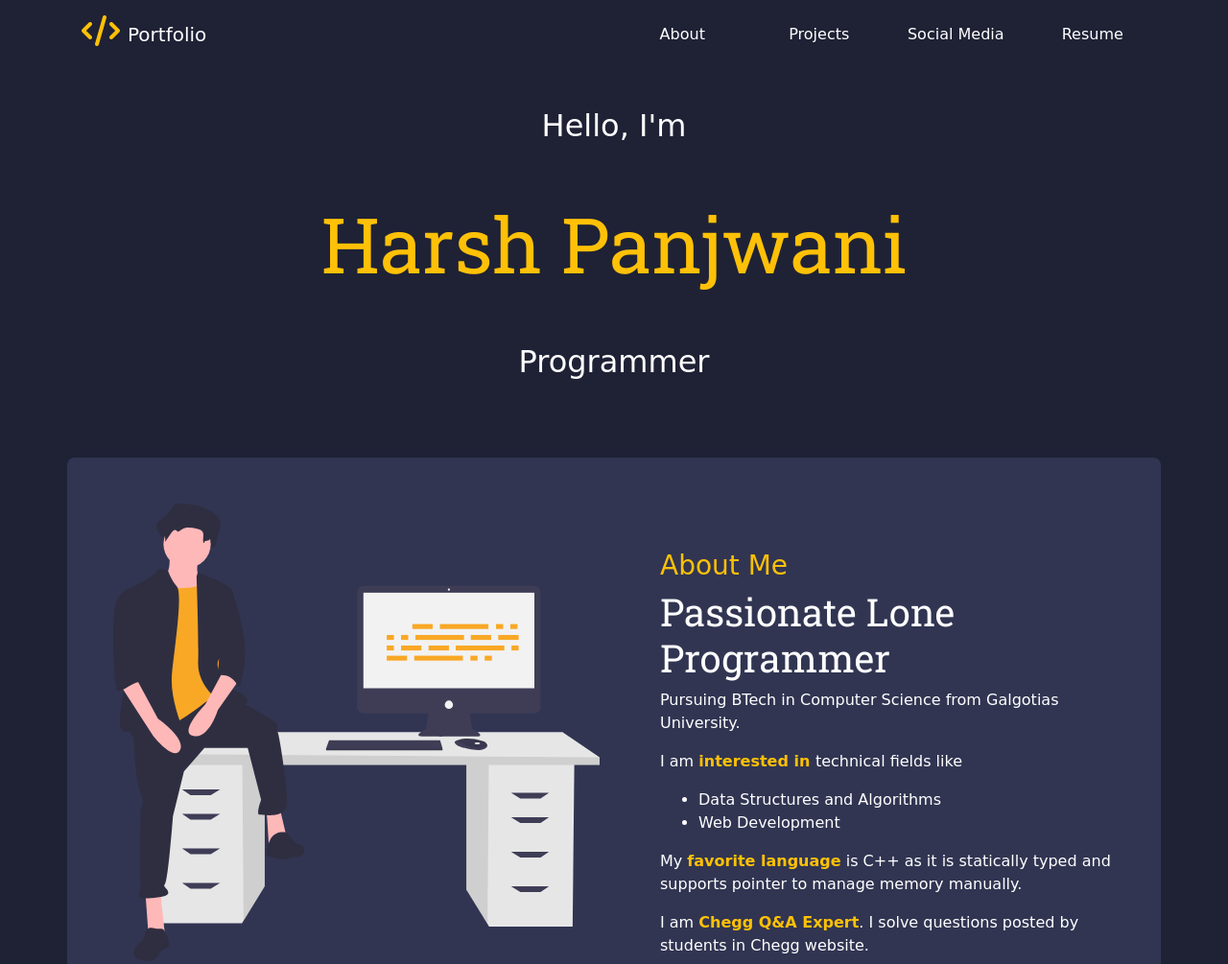
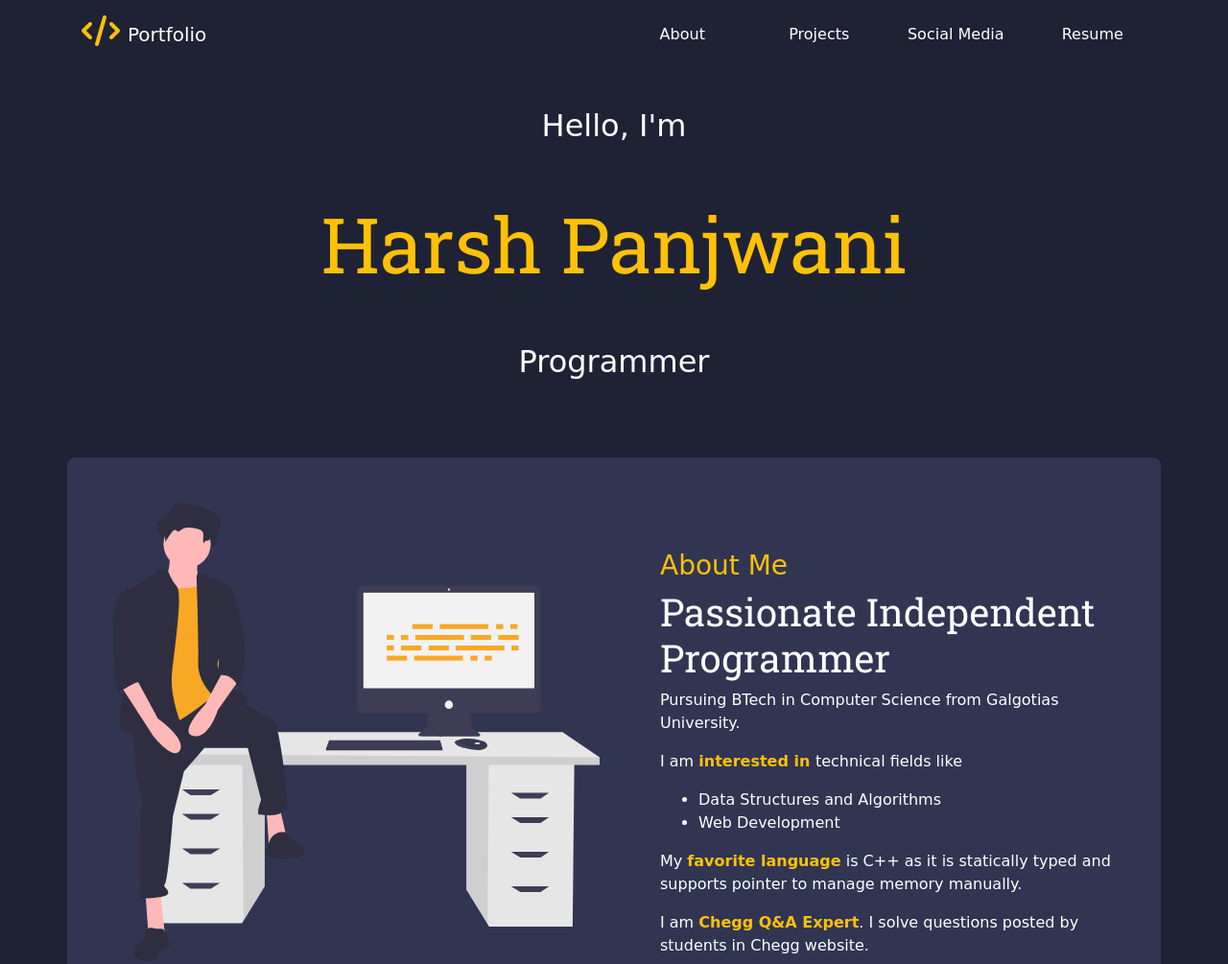
Before and after one commit to harsh116/Portfolio-Website.github.io, a plain HTML site: page index.html in a window 1280 px wide. Shown: the top 1005 px of the page at 96% size. Drawn offline with nearby package versions, Linux system fonts and the light colour scheme; a web font is replaced by a local one.

Commit message:
Update index.html

```diff
--- a/index.html
+++ b/index.html
@@ -92,7 +92,7 @@
         </div>
         <div class="col-6 pl-5 pt-5 pb-5 text-white">
           <h3 class="text-warning">About Me</h3>
-          <h1 class="m-heading">Passionate Lone Programmer</h1>
+          <h1 class="m-heading">Passionate Independent Programmer</h1>
           <p>
             Pursuing BTech in Computer Science from Galgotias University.</p>
             <p>I am
```
